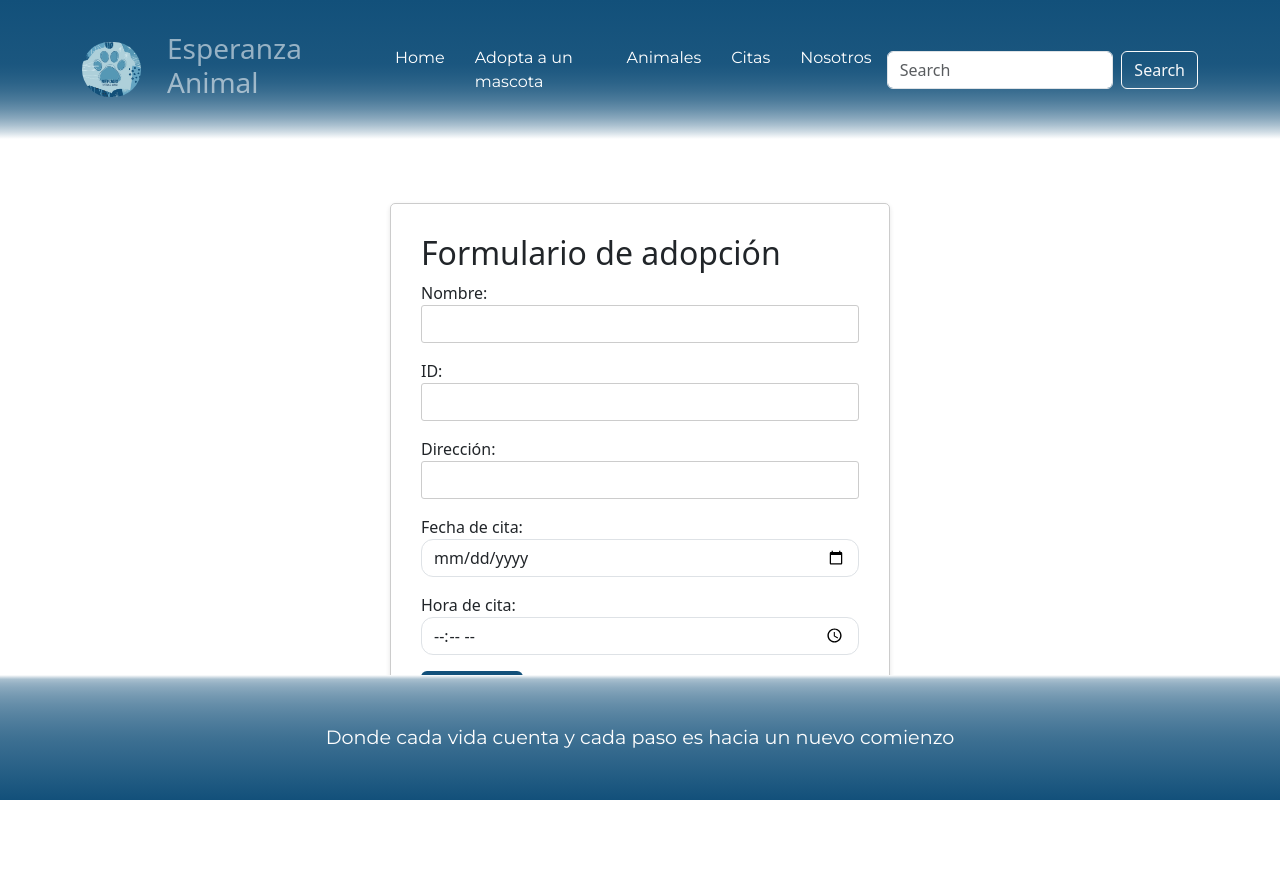
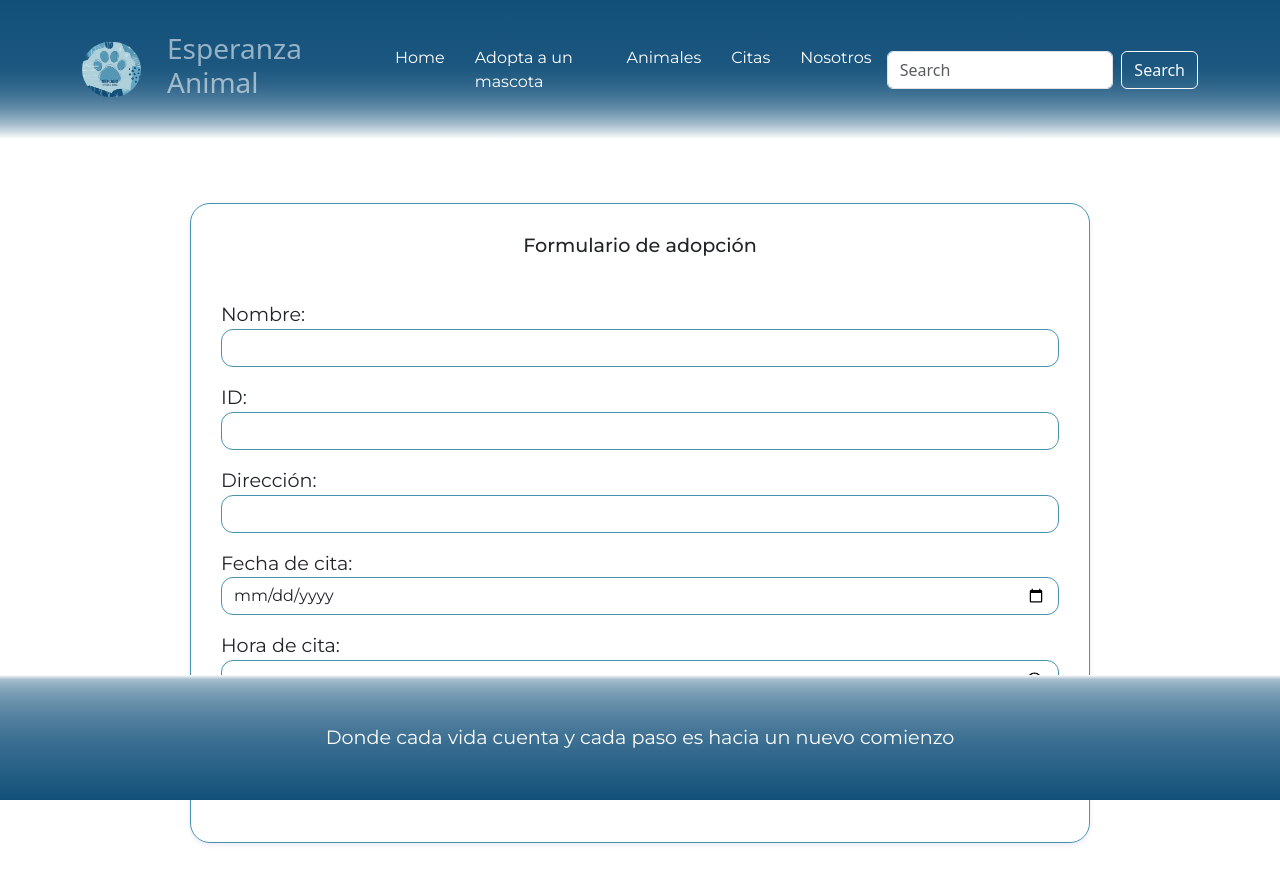
Before and after one commit to ddavil393/Refugio, an Angular app: page /registrar in a window 1280 px wide. Shown: the top 884 px of the page. Before the commit the page ends 830 px from the top, so only its background shows below. Built offline with nearby package versions, Linux system fonts and the light colour scheme; a web font is replaced by a local one.

Commit message:
changes form

```diff
--- a/src/app/components/registrar/registrar.component.css
+++ b/src/app/components/registrar/registrar.component.css
@@ -1,48 +1,51 @@
 .container {
-    border: 1px solid #ccc;
-    border-radius: 5px;
+    border-radius: 20px;
     padding: 30px;
-    box-shadow: 0 2px 5px rgba(0, 0, 0, 0.1);
+    box-shadow: 0 2px 5px rgba(55, 33, 183, 0.1);
     margin: 0 auto;
-    width: 500px;
+    width: 900px;
+    border: 1px solid #4793AF;
   }
 
   .cont{
     padding: 5%;
   }
 
-  /*p {
-    margin-bottom: 15px;
-  }*/
-
-  /*label {
-    display: block;
-    margin-bottom: 5px;
-  }*/
-
-  input[type="text"], input[type="select"] {
-    /*width: 100%;
-    padding: 10px;*/
-    border: 1px solid #ccc;
-    border-radius: 3px;
+  input[type="text"], input[type="select"]{
+    border: 1px solid #4793AF;
   }
 
 input[type="text"]:focus, input[type="select"]:focus {
   outline: none;
-  border: 1px solid #999;
+  border: 1px solid #135D66;
   box-shadow: 0 0 5px rgba(0, 0, 0, 0.2);
+}
+.title, .title1{
+  font-size: larger;
+  font-family: "Montserrat", sans-serif;
+  font-optical-sizing: auto;
+}
+.title1{
+  padding-bottom: 35px;
+  text-align: center;
 }
 
 .form-control{
   border-radius: 12px;
+  font-family: "Montserrat", sans-serif;
+  font-optical-sizing: auto;
+  border: 1px solid #4793AF;
 }
 
 button.btn-primary {
-    background-color:  #12507a;
+    background-color: #12507a;
     color: #fff;
     border: #4793AF;
     padding: 12px 20px;
     cursor: pointer;
+    font-family: "Montserrat", sans-serif;
+    font-optical-sizing: auto;
+    margin-top: 4%;
   }
 
   button.btn-primary:hover {
--- a/src/app/components/registrar/registrar.component.html
+++ b/src/app/components/registrar/registrar.component.html
@@ -1,24 +1,24 @@
 <div class="cont">
     <div class="container">
-        <h2>Formulario de adopción</h2>
+        <h1 class="title1">Formulario de adopción</h1>
         <p>
-            <span>Nombre:</span>
+            <span class="title" id="name">Nombre:</span>
             <input type="text" class="form-control" [(ngModel)]="cliente.nombre">
         </p>
         <p>
-            <span>ID:</span>
+            <span class="title">ID:</span>
             <input type="text" class="form-control" [(ngModel)]="cliente.cif">
         </p>
         <p>
-            <span>Dirección:</span>
+            <span class="title">Dirección:</span>
             <input type="text" class="form-control" [(ngModel)]="cliente.direccion">
         </p>
         <p>
-            <span>Fecha de cita:</span>
+            <span class="title">Fecha de cita:</span>
             <input type="date" class="form-control" [(ngModel)]="cliente.fechaCita">
         </p>
         <p>
-            <span>Hora de cita:</span>
+            <span class="title">Hora de cita:</span>
             <input type="time" class="form-control" [(ngModel)]="cliente.horaCita">
         </p>
         <p>
```
